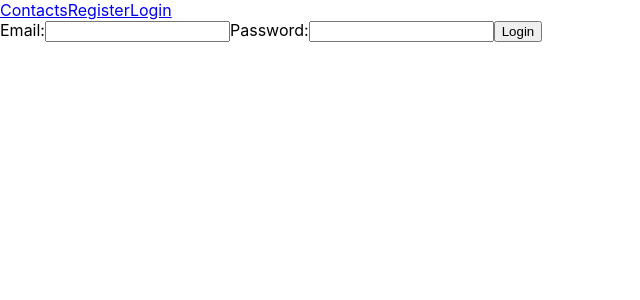
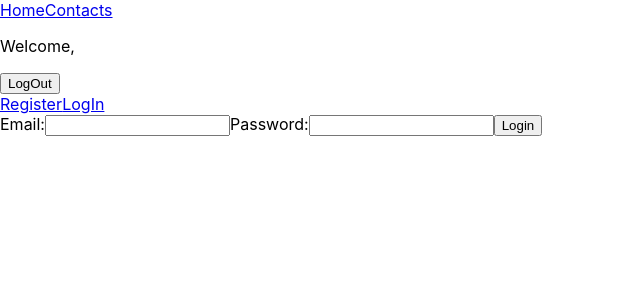
Before and after one commit to Totalinfonet/goit-react-hw-08-phonebook, a React (Create React App) app: page /goit-react-hw-08-phonebook/login in a window 1280 px wide. Shown: the top 300 px of the page, without its empty margins (0-640 px from the left). Built offline with nearby package versions, Linux system fonts and the light colour scheme.

Commit message:
Layout Added

```diff
--- a/src/components/App/App.jsx
+++ b/src/components/App/App.jsx
@@ -1,41 +1,21 @@
-// import React from 'react';
-// import { ContactForm } from '../ContactForm/ContactForm';
-// import { Filter } from '../Filter/Filter';
-// import { ContactList } from '../ContactList/ContactList';
-// import { AppWrapper, Title } from './App.styled';
-
-// export const App = () => {
-//   return (
-//     <AppWrapper>
-//       <Title>Phonebook</Title>
-//       <ContactForm />
-//       <Title>Contacts</Title>
-//       <Filter />
-//       <ContactList />
-//     </AppWrapper>
-//   );
-// };
-
 import React from 'react';
-import { Routes, Route, NavLink } from 'react-router-dom';
+import { Routes, Route } from 'react-router-dom';
 
 import ContactsPage from 'pages/ContactsPage';
 import Register from 'pages/Register';
 import Login from 'pages/Login';
+import HomePage from 'pages/HomePage';
+import { Layout } from 'components/Layout/Layout';
 
 export const App = () => {
   return (
-    <>
-      <nav>
-        <NavLink to="/contacts">Contacts</NavLink>
-        <NavLink to="/register">Register</NavLink>
-        <NavLink to="/login">Login</NavLink>
-      </nav>
-      <Routes>
+    <Routes>
+      <Route path="/" element={<Layout />}>
+        <Route index element={<HomePage />} />
         <Route path="/contacts" element={<ContactsPage />} />
         <Route path="/register" element={<Register />} />
         <Route path="/login" element={<Login />} />
-      </Routes>{' '}
-    </>
+      </Route>
+    </Routes>
   );
 };
--- /dev/null
+++ b/src/components/AppBar/AppBar.jsx
@@ -0,0 +1,13 @@
+import { AuthNav } from 'components/AuthNav/AuthNav';
+import { Navigation } from 'components/Navigation/Navigation';
+import { UserMenu } from 'components/UserMenu/UserMenu';
+
+export const AppBar = () => {
+  return (
+    <header>
+      <Navigation />
+      <UserMenu />
+      <AuthNav />
+    </header>
+  );
+};
--- /dev/null
+++ b/src/components/AuthNav/AuthNav.jsx
@@ -0,0 +1,10 @@
+import { NavLink } from 'react-router-dom';
+
+export const AuthNav = () => {
+  return (
+    <div>
+      <NavLink to="/register">Register</NavLink>
+      <NavLink to="/login">LogIn</NavLink>
+    </div>
+  );
+};
--- /dev/null
+++ b/src/components/Layout/Layout.jsx
@@ -0,0 +1,11 @@
+import { AppBar } from 'components/AppBar/AppBar';
+import { Outlet } from 'react-router-dom';
+
+export const Layout = () => {
+  return (
+    <div>
+      <AppBar />
+      <Outlet />
+    </div>
+  );
+};
--- /dev/null
+++ b/src/components/Navigation/Navigation.jsx
@@ -0,0 +1,10 @@
+import { NavLink } from 'react-router-dom';
+
+export const Navigation = () => {
+  return (
+    <nav>
+      <NavLink to="/">Home</NavLink>
+      <NavLink to="/contacts">Contacts</NavLink>
+    </nav>
+  );
+};
--- /dev/null
+++ b/src/components/UserMenu/UserMenu.jsx
@@ -0,0 +1,8 @@
+export const UserMenu = () => {
+  return (
+    <div>
+      <p>Welcome, </p>
+      <button type="button">LogOut</button>
+    </div>
+  );
+};
--- /dev/null
+++ b/src/pages/HomePage.jsx
@@ -0,0 +1,9 @@
+const HomePage = () => {
+  return (
+    <div>
+      <h1>Welcome Bro</h1>
+    </div>
+  );
+};
+
+export default HomePage;
```
